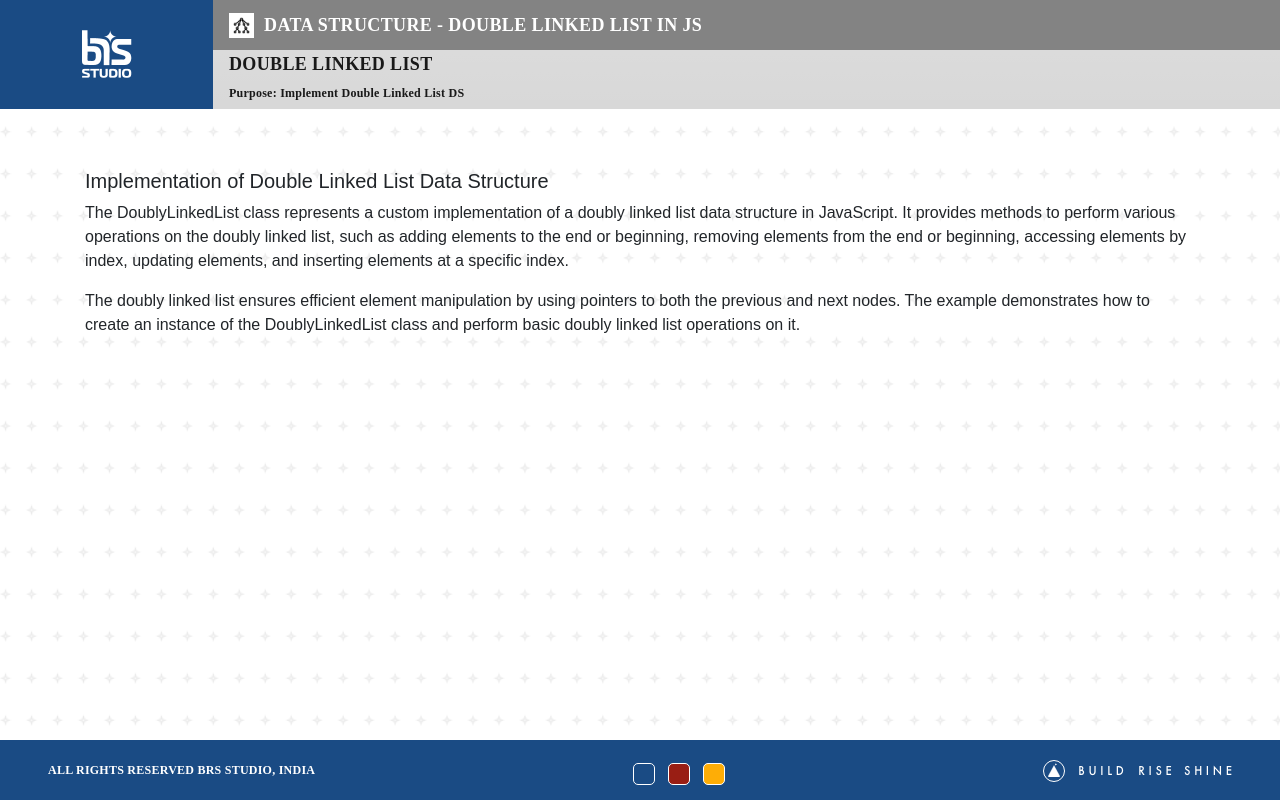
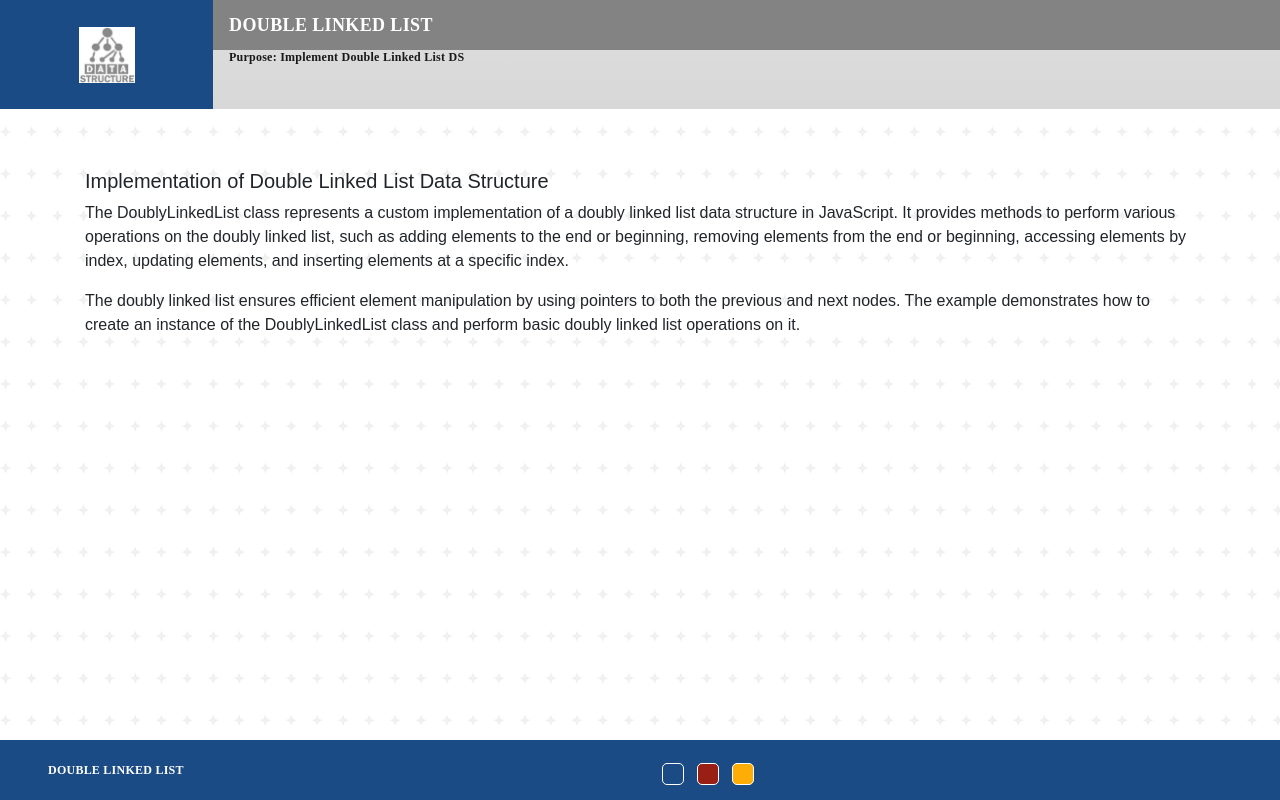
Before and after one commit to Ramya-brs/Double-Linked-List, a plain HTML site: page index.html in a window 1280 px wide. Drawn offline with nearby package versions, Linux system fonts and the light colour scheme.

Commit message:
Update index.html

```diff
--- a/index.html
+++ b/index.html
@@ -12,7 +12,7 @@
     <meta charset="UTF-8" />
     <meta name="viewport" content="width=device-width, initial-scale=1.0" />
     <meta http-equiv="X-UA-Compatible" content="ie=edge" />
-    <title>Double Linked List | Data Structure in JS</title>
+    <title>Double Linked List</title>
     <link rel="icon" href="assets/img/brs-logo.png" />
     <link
       href="https://cdn.jsdelivr.net/npm/bootstrap@5.3.0-alpha1/dist/css/bootstrap.min.css"
@@ -28,17 +28,17 @@
         <div class="d-flex flex-grow-1">
           <nav class="courseTitle">
             <button class="navbar-brand border-0">
-              <img src="assets/img/logo.png" alt="logo" />
+              <img src="assets/img/dsa.jpg" alt="logo" />
             </button>
           </nav>
           <div class="flex-grow-1">
             <div class="ReactTitle ps-3 d-flex align-items-center">
-              <img src="assets/img/datastructure.png" alt="logo" />
-              <h3 class="mb-0">Data Structure - Double Linked List in JS</h3>
+
+              <h3 class="mb-0">Double Linked List</h3>
             </div>
             <div class="d-flex ps-3 align-items-center">
               <div class="flex-grow-1">
-                <h4>Double Linked List</h4>
+
                 <p class="pb-0 mb-0 text-start">
                   Purpose: Implement Double Linked List DS
                 </p>
@@ -71,7 +71,7 @@
 
     <footer class="footer footer-dark">
       <div class="d-flex justify-content-between px-5">
-        <div>ALL RIGHTS RESERVED BRS STUDIO, INDIA</div>
+        <div>DOUBLE LINKED LIST</div>
         <div>
           <button
             onclick="setTheme('#1A4B84')"
@@ -87,7 +87,7 @@
           ></button>
         </div>
         <div>
-          <img src="assets/img/footer-logo.png" alt="logo" />
+
         </div>
       </div>
     </footer>
```
